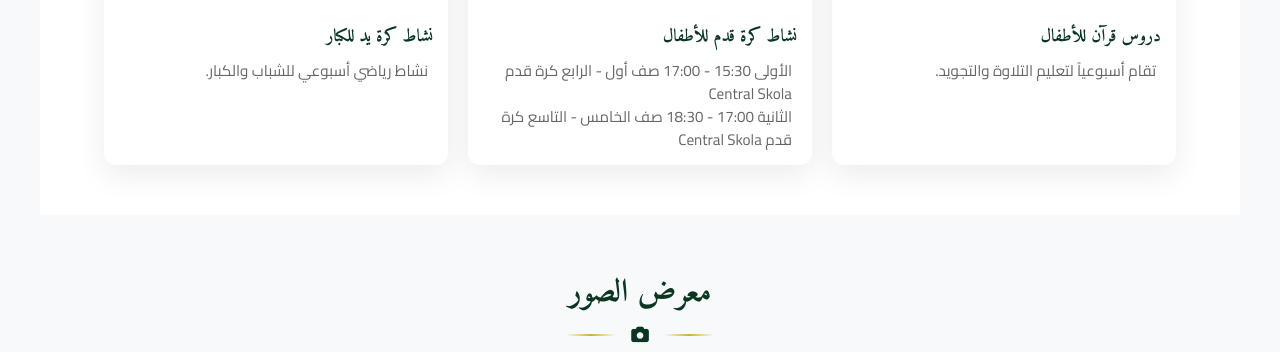
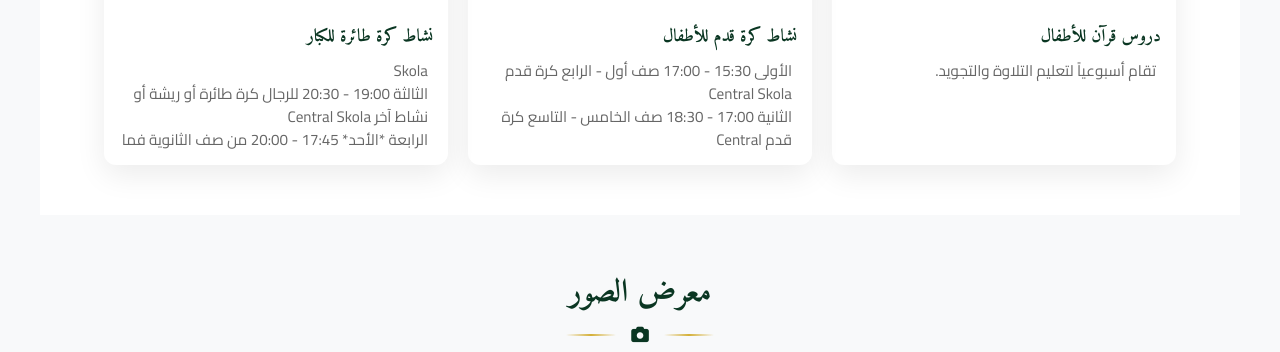
Before and after one commit to shehabt1000-boop/Ar-Rahman2026, a plain HTML site: page index.html in a window 1280 px wide. Shown: the part 1289-1641 px from the top of the page. Drawn offline with Linux system fonts and the light colour scheme; no server answers.

Commit message:
Update index.html

```diff
--- a/index.html
+++ b/index.html
@@ -899,15 +899,15 @@
                 {
                     titleAr: "نشاط كرة قدم للأطفال",
                     titleSv: "Fotboll för barn",
-                    descAr: "الأولى 15:30 - 17:00 صف أول - الرابع كرة قدم Central Skola\nالثانية 17:00 - 18:30 صف الخامس - التاسع كرة قدم Central Skola\nالثالثة 19:00 - 20:30 للرجال كرة طائرة أو ريشة أو نشاط آخر Central Skola\nالرابعة *الأحد* 17:45 - 20:00 من صف الثانوية فما فوق صالة Ugglehallen",
-                    descSv: "Första 15:30 - 17:00 årskurs 1 till 4 Fotboll Central Skola\nAndra 17:00 - 18:30 årskurs 5 till 9 Fotboll Central Skola\nTredje 19:00 - 20:30 för män Volleyboll eller Badminton eller annan aktivitet Central Skola\nFjärde *Söndag* 17:45 - 20:00 för gymnasiet och uppåt Ugglehallen",
+                    descAr: "الأولى 15:30 - 17:00 صف أول - الرابع كرة قدم Central Skola\nالثانية 17:00 - 18:30 صف الخامس - التاسع كرة قدم Central",
+                    descSv: "Första 15:30 - 17:00 årskurs 1 till 4 Fotboll Central Skola\nAndra 17:00 - 18:30 årskurs 5 till 9 Fotboll Central",
                     img: "https://res.cloudinary.com/db9h7zm1h/image/upload/w_400,q_auto,f_auto/v1774962742/srkzeefa60luks6ord99.jpg"
                 },
                 {
-                    titleAr: "نشاط كرة يد للكبار",
+                    titleAr: "نشاط كرة طائرة للكبار",
                     titleSv: "Handboll för vuxna",
-                    descAr: "نشاط رياضي أسبوعي للشباب والكبار.",
-                    descSv: "Idrottsaktivitet för ungdomar och vuxna.",
+                    descAr: "Skola\nالثالثة 19:00 - 20:30 للرجال كرة طائرة أو ريشة أو نشاط آخر Central Skola\nالرابعة *الأحد* 17:45 - 20:00 من صف الثانوية فما فوق صالة Ugglehallen",
+                    descSv: "Skola\nTredje 19:00 - 20:30 för män Volleyboll eller Badminton eller annan aktivitet Central Skola\nFjärde *Söndag* 17:45 - 20:00 för gymnasiet och uppåt Ugglehallen",
                     img: "https://res.cloudinary.com/db9h7zm1h/image/upload/w_400,q_auto,f_auto/v1774963280/hzqsrnz0hrtbsplcpk2w.jpg"
                 }
             ];
```
